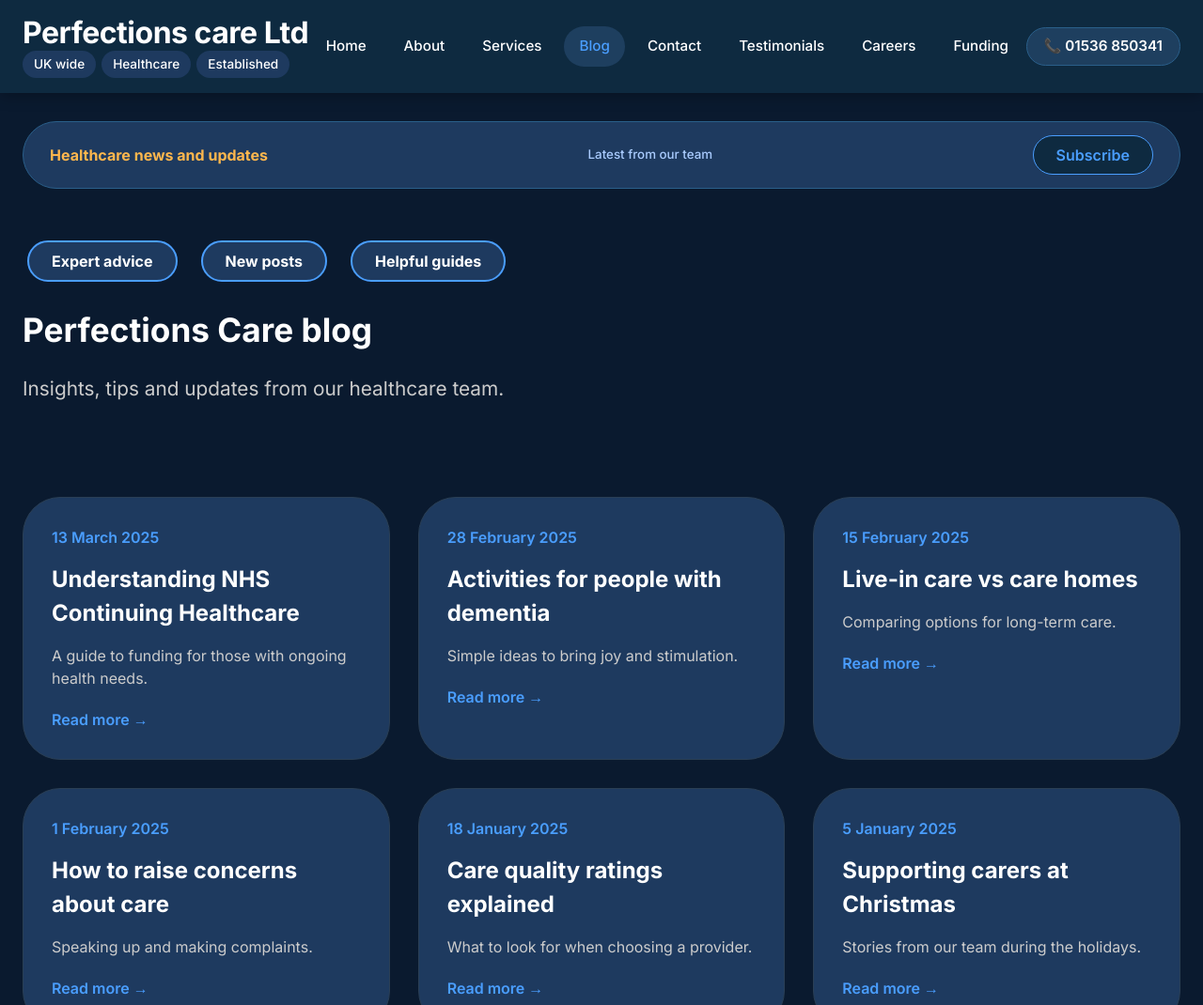
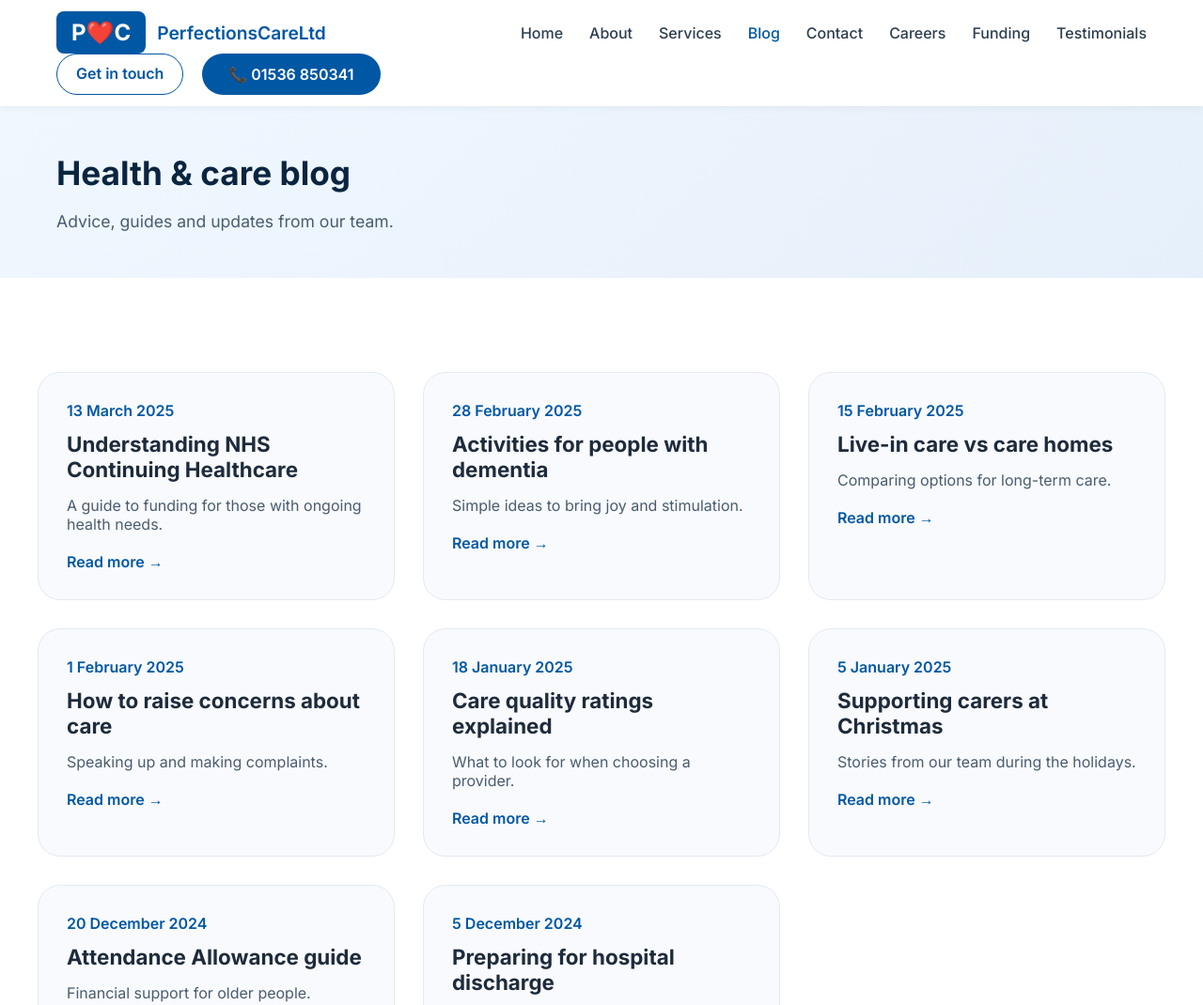
Before and after one commit to delux1000/Bro, a website: page public/blog.html in a window 1280 px wide. Shown: the top 1070 px of the page at 94% size. Drawn offline with Linux system fonts and the light colour scheme.

Commit message:
Update blog.html

```diff
--- a/public/blog.html
+++ b/public/blog.html
@@ -3,104 +3,70 @@
 <head>
     <meta charset="UTF-8">
     <meta name="viewport" content="width=device-width, initial-scale=1.0">
-    <title>Blog · Perfections Care Ltd</title>
+    <title>Blog · PerfectionsCareLtd</title>
     <link rel="preconnect" href="https://fonts.googleapis.com">
     <link rel="preconnect" href="https://fonts.gstatic.com" crossorigin>
     <link href="https://fonts.googleapis.com/css2?family=Inter:opsz,wght@14..32,400;14..32,500;14..32,600;14..32,700&display=swap" rel="stylesheet">
     <style>
         * { margin: 0; padding: 0; box-sizing: border-box; }
-        body { font-family: 'Inter', system-ui, sans-serif; background: #0a1a2f; color: #ffffff; line-height: 1.5; }
-        .container { max-width: 1280px; margin: 0 auto; padding: 0 24px; }
-        :root { --primary: #2a6f97; --primary-light: #1e3a5f; --accent: #4a9eff; --grey-light: #1e2f45; --border-light: #2a3f55; --star: #ffb74d; }
+        body { font-family: 'Inter', sans-serif; background: #ffffff; color: #1e2b3c; }
+        .container { max-width: 1200px; margin: 0 auto; padding: 0 20px; }
 
-        .text-logo { display: flex; flex-direction: column; }
-        .text-logo h1 { font-size: 2rem; font-weight: 800; color: #ffffff; letter-spacing: -0.5px; line-height: 1.2; }
-        .text-logo .tagline { font-size: 1rem; font-weight: 500; color: var(--accent); display: flex; align-items: center; gap: 6px; flex-wrap: wrap; }
-        .text-logo .tagline span { background: #1e3a5f; padding: 4px 12px; border-radius: 40px; font-size: 0.85rem; color: #ffffff; }
+        .site-header { background: white; box-shadow: 0 2px 8px rgba(0,0,0,0.05); padding: 12px 0; position: sticky; top: 0; }
+        .header-inner { display: flex; align-items: center; justify-content: space-between; flex-wrap: wrap; }
+        .logo-area { display: flex; align-items: center; gap: 12px; }
+        .logo-box { background: #0057a3; color: white; font-weight: 700; font-size: 1.5rem; padding: 8px 16px; border-radius: 8px; }
+        .logo-box span { color: #ffc107; }
+        .logo-text { font-weight: 600; font-size: 1.2rem; color: #0057a3; }
 
-        .navbar { background: #0e2a40; box-shadow: 0 2px 16px rgba(0,0,0,0.3); position: sticky; top: 0; z-index: 10; }
-        .nav-container { display: flex; align-items: center; justify-content: space-between; flex-wrap: wrap; padding: 16px 24px; }
-        .nav-links { display: flex; gap: 8px; flex-wrap: wrap; }
-        .nav-links a { text-decoration: none; padding: 10px 16px; font-weight: 500; color: #ffffff; border-radius: 40px; transition: 0.15s; font-size: 0.95rem; }
-        .nav-links a:hover, .nav-links a.active { background: #1e3f5f; color: var(--accent); }
-        .contact-phone { background: #1e3f5f; padding: 8px 18px; border-radius: 60px; font-weight: 600; color: #ffffff; font-size: 0.95rem; border: 1px solid #2a5f8a; white-space: nowrap; }
+        .main-nav { display: flex; gap: 28px; }
+        .main-nav a { text-decoration: none; color: #2c3e50; font-weight: 500; }
+        .main-nav a:hover, .main-nav a.active { color: #0057a3; }
 
-        .ad-banner { background: #1e3a5f; border: 1px solid #2a5f8a; border-radius: 60px; padding: 14px 28px; margin: 30px 0 10px; display: flex; flex-wrap: wrap; align-items: center; justify-content: space-between; }
-        .ad-banner span { font-weight: 700; color: #ffb74d; }
-        .ad-banner small { font-weight: 500; color: #aaccff; }
-        .pill-link { background: #0e2a40; padding: 8px 24px; border-radius: 40px; text-decoration: none; color: var(--accent); font-weight: 600; border: 1px solid var(--accent); }
+        .header-actions { display: flex; gap: 20px; }
+        .btn-outline { border: 1px solid #0057a3; color: #0057a3; padding: 10px 20px; border-radius: 40px; font-weight: 600; text-decoration: none; }
+        .btn-outline:hover { background: #0057a3; color: white; }
+        .btn-primary { background: #0057a3; color: white; padding: 12px 28px; border-radius: 40px; font-weight: 600; text-decoration: none; }
 
-        .btn { display: inline-block; background: var(--accent); color: #0a1a2f; font-weight: 600; padding: 14px 34px; border-radius: 50px; text-decoration: none; box-shadow: 0 8px 18px rgba(0,0,0,0.3); border: none; cursor: pointer; }
-        .btn-outline { background: transparent; border: 2px solid var(--accent); color: #ffffff; box-shadow: none; }
+        .hero-small { background: linear-gradient(135deg, #f0f7ff 0%, #e6f0fa 100%); padding: 50px 0; }
+        .section-title { font-size: 2.2rem; font-weight: 700; margin-bottom: 20px; color: #0a2540; }
 
-        .section-title { font-size: 2.2rem; font-weight: 700; margin-bottom: 20px; color: #ffffff; }
-        .uk-stamp { display: inline-flex; align-items: center; gap: 8px; background: #1e3a5f; border: 2px solid var(--accent); border-radius: 40px; padding: 8px 24px; font-weight: 700; color: #ffffff; margin: 5px; }
+        .blog-grid { display: grid; grid-template-columns: repeat(auto-fit, minmax(300px, 1fr)); gap: 30px; margin: 50px 0; }
+        .blog-card { background: #f8fafd; border-radius: 24px; padding: 30px; border: 1px solid #e4e9f2; transition: 0.2s; }
+        .blog-card:hover { box-shadow: 0 12px 24px rgba(0,0,0,0.05); }
+        .blog-date { color: #0057a3; font-weight: 600; margin-bottom: 12px; }
+        .blog-card h3 { font-size: 1.4rem; margin-bottom: 15px; }
+        .blog-excerpt { color: #4a5c6f; margin-bottom: 20px; }
+        .read-more { color: #0057a3; font-weight: 600; text-decoration: none; }
 
-        .blog-grid { display: grid; grid-template-columns: repeat(auto-fit, minmax(320px, 1fr)); gap: 30px; margin: 40px 0; }
-        .blog-card { background: #1e3a5f; border-radius: 40px; padding: 30px; border: 1px solid var(--border-light); transition: 0.2s; }
-        .blog-card:hover { border-color: var(--accent); }
-        .blog-date { color: var(--accent); font-weight: 600; margin-bottom: 15px; }
-        .blog-card h3 { font-size: 1.5rem; margin-bottom: 15px; color: #ffffff; }
-        .blog-excerpt { color: #cccccc; margin-bottom: 20px; }
-        .read-more { color: var(--accent); font-weight: 600; text-decoration: none; }
-        .newsletter-box { background: #1e3a5f; border-radius: 60px; padding: 50px; margin: 50px 0; text-align: center; }
-        .newsletter-input input { padding: 15px 25px; border-radius: 60px; border: none; width: 300px; max-width: 100%; }
+        .footer { background: #0f283b; color: #dfecf5; padding: 60px 0 30px; margin-top: 40px; }
+        .footer-grid { display: grid; grid-template-columns: repeat(auto-fit, minmax(160px, 1fr)); gap: 40px; margin-bottom: 50px; }
+        .footer-col h5 { color: white; font-size: 1.1rem; font-weight: 600; margin-bottom: 20px; }
+        .footer-col a { color: #b8d1e6; text-decoration: none; display: block; margin: 10px 0; }
+        .copyright { text-align: center; padding-top: 30px; border-top: 1px solid #2a4055; color: #9bb6cc; }
 
-        .footer { background: #051220; color: #cccccc; padding: 48px 0 24px; border-top: 6px solid var(--accent); }
-        .footer-grid { display: grid; grid-template-columns: repeat(auto-fit, minmax(170px, 1fr)); gap: 40px; }
-        .footer h5 { color: #ffffff; font-weight: 600; margin-bottom: 22px; font-size: 1.2rem; }
-        .footer a { color: #aaccff; text-decoration: none; display: block; margin: 10px 0; }
-        .footer a:hover { color: #ffffff; }
-        .copyright { text-align: center; padding-top: 50px; color: #888888; }
+        @media (max-width: 800px) { .main-nav { display: none; } }
     </style>
 </head>
 <body>
-    <nav class="navbar">
-        <div class="nav-container">
-            <div class="text-logo">
-                <h1>Perfections care Ltd</h1>
-                <div class="tagline">
-                    <span>UK wide</span>
-                    <span>Healthcare</span>
-                    <span>Established</span>
+    <header class="site-header">
+        <div class="container header-inner">
+            <div class="logo-area"><div class="logo-box">P<span>❤️</span>C</div><span class="logo-text">PerfectionsCareLtd</span></div>
+            <nav class="main-nav">
+                <a href="index.html">Home</a><a href="about.html">About</a><a href="services.html">Services</a><a href="blog.html" class="active">Blog</a><a href="contact.html">Contact</a><a href="careers.html">Careers</a><a href="funding.html">Funding</a><a href="testimonials.html">Testimonials</a>
+            </nav>
+            <div class="header-actions"><a href="contact.html" class="btn-outline">Get in touch</a><a href="tel:01536850341" class="btn-primary">📞 01536 850341</a></div>
         </div>
-            </div>
-            <div class="nav-links">
-                <a href="index.html">Home</a>
-                <a href="about.html">About</a>
-                <a href="services.html">Services</a>
-                <a href="blog.html" class="active">Blog</a>
-                <a href="contact.html">Contact</a>
-                <a href="testimonials.html">Testimonials</a>
-                <a href="careers.html">Careers</a>
-                <a href="funding.html">Funding</a>
-            </div>
-            <div class="contact-phone">📞 01536 850341</div>
-        </div>
-    </nav>
+    </header>
 
+    <section class="hero-small">
         <div class="container">
-        <div class="ad-banner">
-            <span>Healthcare news and updates</span>
-            <small>Latest from our team</small>
-            <a href="#newsletter" class="pill-link">Subscribe</a>
-        </div>
-    </div>
-
-    <section style="padding: 40px 0;">
-        <div class="container">
-            <div style="display: flex; gap: 15px; flex-wrap: wrap; margin-bottom: 20px;">
-                <span class="uk-stamp">Expert advice</span>
-                <span class="uk-stamp">New posts</span>
-                <span class="uk-stamp">Helpful guides</span>
-            </div>
-            <h2 class="section-title">Perfections Care blog</h2>
-            <p style="font-size: 1.3rem; color: #cccccc;">Insights, tips and updates from our healthcare team.</p>
+            <h1 class="section-title">Health & care blog</h1>
+            <p style="font-size: 1.1rem; color: #4a5c6f;">Advice, guides and updates from our team.</p>
         </div>
     </section>
 
-    <section style="padding: 20px 0 40px;">
-        <div class="container">
+    <section class="container" style="padding: 50px 0;">
         <div class="blog-grid">
             <article class="blog-card"><div class="blog-date">13 March 2025</div><h3>Understanding NHS Continuing Healthcare</h3><p class="blog-excerpt">A guide to funding for those with ongoing health needs.</p><a href="#" class="read-more">Read more →</a></article>
             <article class="blog-card"><div class="blog-date">28 February 2025</div><h3>Activities for people with dementia</h3><p class="blog-excerpt">Simple ideas to bring joy and stimulation.</p><a href="#" class="read-more">Read more →</a></article>
@@ -111,50 +77,16 @@
             <article class="blog-card"><div class="blog-date">20 December 2024</div><h3>Attendance Allowance guide</h3><p class="blog-excerpt">Financial support for older people.</p><a href="#" class="read-more">Read more →</a></article>
             <article class="blog-card"><div class="blog-date">5 December 2024</div><h3>Preparing for hospital discharge</h3><p class="blog-excerpt">A checklist for returning home.</p><a href="#" class="read-more">Read more →</a></article>
         </div>
-        </div>
     </section>
-
-    <div class="container" id="newsletter">
-        <div class="newsletter-box">
-            <h3 style="font-size: 2rem; color: #ffffff;">Get updates straight to your inbox</h3>
-            <p style="color: #cccccc; margin: 20px 0;">Monthly news and helpful articles.</p>
-            <div class="newsletter-input">
-                <input type="email" placeholder="Your email address">
-                <button class="btn" style="margin-top: 15px;">Subscribe</button>
-            </div>
-        </div>
-    </div>
 
     <footer class="footer">
         <div class="container footer-grid">
-            <div>
-                <h5>Perfections care Ltd</h5>
-                <p>11 Chequers Close, Corby<br>NN18 8QD</p>
-                <p>Healthcare provider</p>
+            <div class="footer-col"><h5>PerfectionsCareLtd</h5><p style="color: #b8d1e6;">Healthcare and support services across the UK.</p></div>
+            <div class="footer-col"><h5>Explore</h5><a href="about.html">About us</a><a href="services.html">Services</a><a href="blog.html">Blog</a><a href="careers.html">Careers</a></div>
+            <div class="footer-col"><h5>Support</h5><a href="contact.html">Contact us</a><a href="funding.html">Funding advice</a><a href="testimonials.html">Testimonials</a></div>
+            <div class="footer-col"><h5>Legal</h5><a href="#">Privacy policy</a><a href="#">Terms of use</a><a href="#">Complaints</a></div>
         </div>
-            <div>
-                <h5>Quick links</h5>
-                <a href="about.html">About</a>
-                <a href="services.html">Services</a>
-                <a href="careers.html">Careers</a>
-                <a href="funding.html">Funding</a>
-                <a href="testimonials.html">Testimonials</a>
-                <a href="blog.html">Blog</a>
-            </div>
-            <div>
-                <h5>Legal</h5>
-                <a href="#">Privacy</a>
-                <a href="#">Terms</a>
-                <a href="#">Complaints</a>
-            </div>
-            <div>
-                <h5>Contact</h5>
-                <p>📞 01536 850341<br>📧 Okuseindeakinkunmi@gmail.com</p>
-            </div>
-        </div>
-        <div class="container copyright">
-            © 2025 Perfections Care Ltd
-        </div>
+        <div class="container copyright">© 2025 PerfectionsCareLtd. All rights reserved.</div>
     </footer>
 </body>
 </html>
```
Lines whose indentation alone changed are shown as unchanged.
